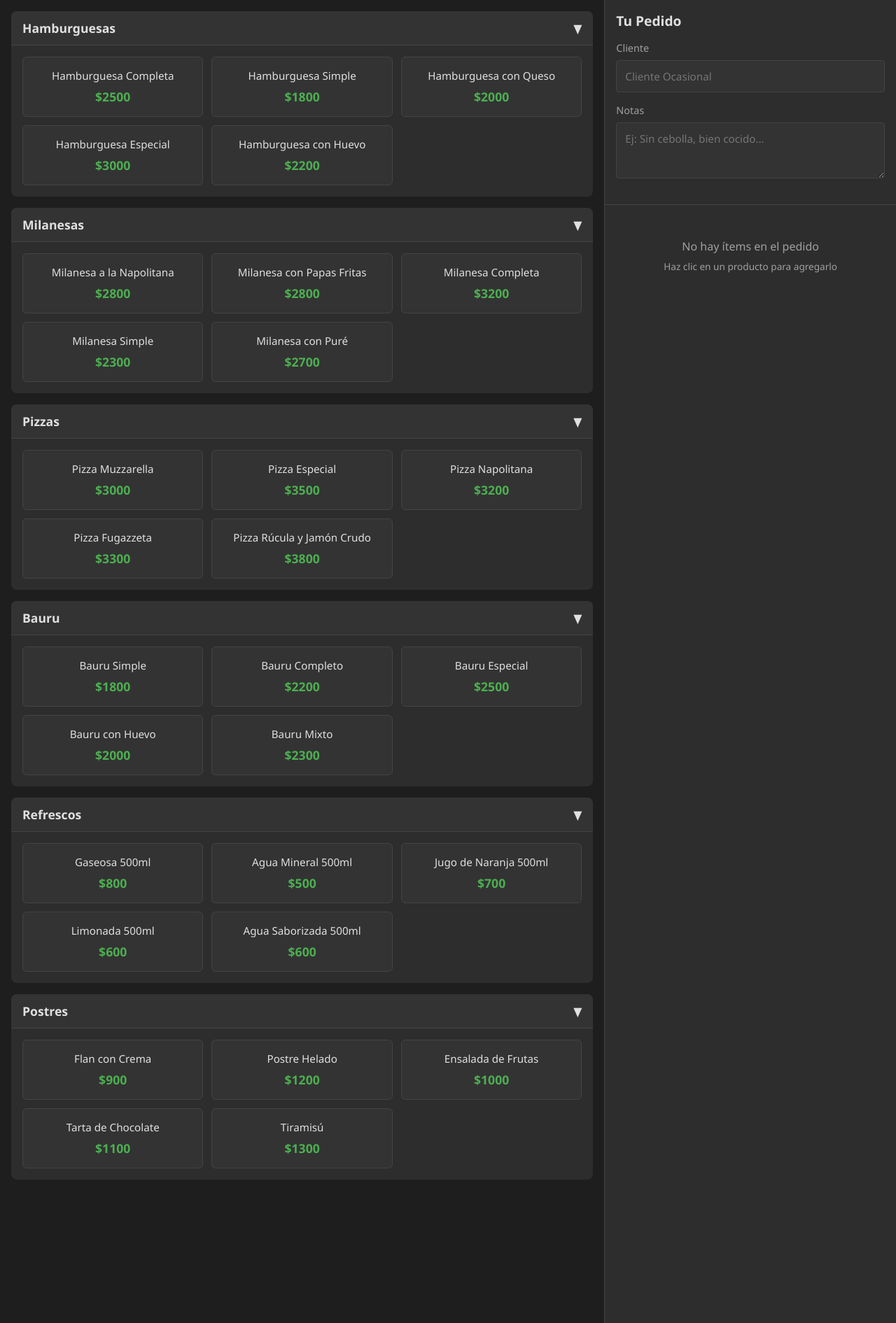
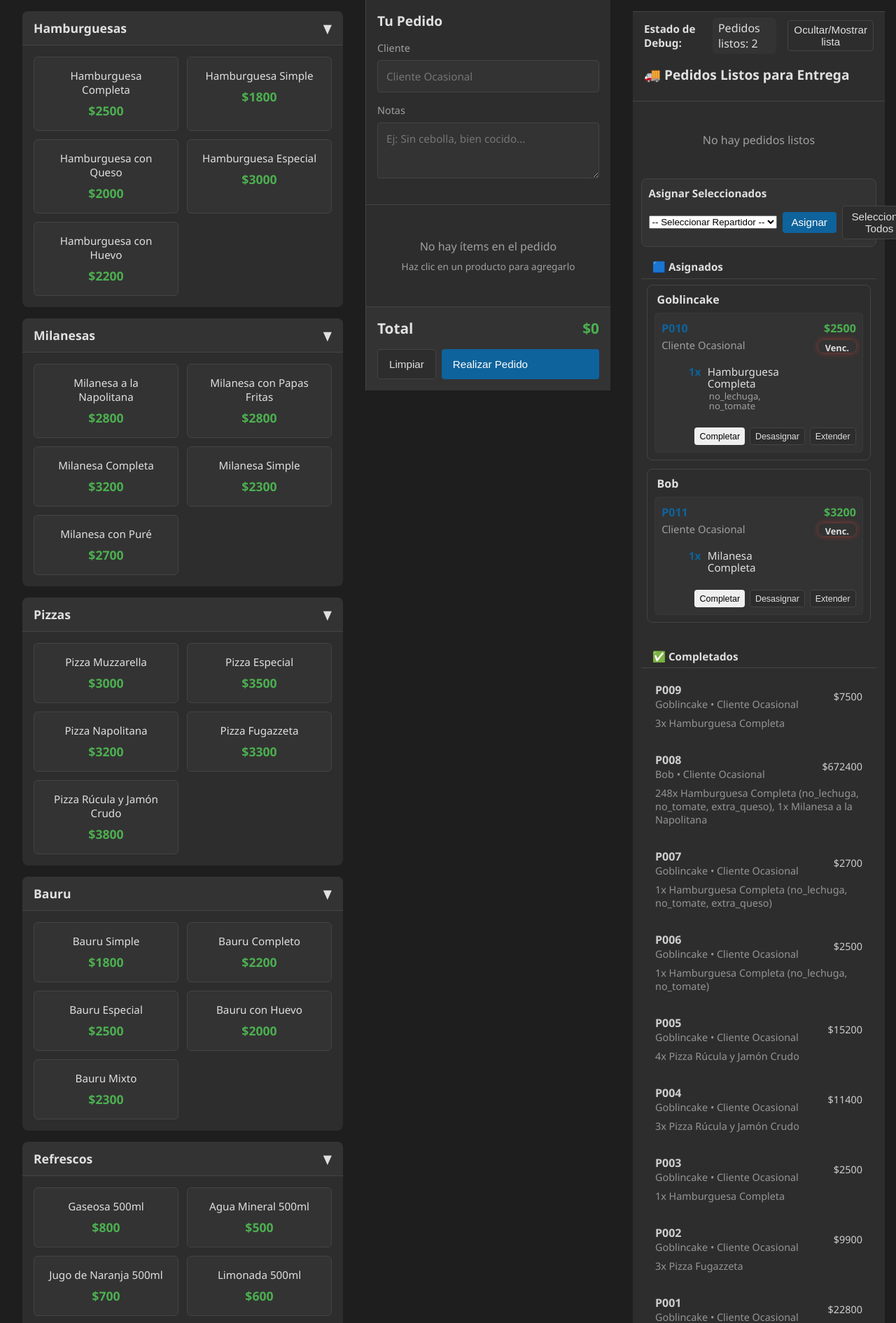
Before and after one commit to Goblincake/delicatessenV8, a Flask app: page / in a window 1280 px wide. Shown: the part 137-2028 px from the top of the page at 70% size. Run offline with Flask 3, Linux system fonts and the light colour scheme.

Commit message:
Layout: three-column menu|order|assignments; size adjustments

```diff
--- a/templates/index.html
+++ b/templates/index.html
@@ -61,14 +61,30 @@
         .main-content {
             display: flex;
             flex: 1;
-            overflow: hidden;
+            gap: 1rem;
+            align-items: flex-start;
+            overflow-y: auto;
+            padding: 0 1rem 1rem 1rem;
         }
 
         /* Menu Panel */
         .menu-panel {
-            flex: 2;
+            flex: 2 1 0;
             padding: 1rem;
             overflow-y: auto;
+            min-width: 280px;
+        }
+
+        .order-panel {
+            flex: 1 0 360px;
+            min-width: 300px;
+            max-width: 480px;
+        }
+
+        .ready-orders-panel {
+            flex: 0 0 360px;
+            min-width: 260px;
+            max-width: 380px;
         }
 
         .category {
@@ -758,65 +774,55 @@
                     </div>
                 </div>
             </div>
-        </main>
-
-        <!-- Ready Orders Panel (moved below container to avoid overlap) -->
-    </div>
-
-    <!-- Ready Orders Panel (placed below main container to avoid overlapping the menu) -->
-    <div class="ready-orders-panel" style="margin-top:1rem;">
-        <div style="padding:0.5rem 2rem; display:flex; gap:1rem; align-items:center;">
+
+            <!-- Ready Orders Panel (right column) -->
+            <aside class="ready-orders-panel" style="margin-left:1rem; width:360px; min-width:260px;">
+                <div style="padding:0.5rem 1rem; display:flex; gap:1rem; align-items:center;">
                     <strong style="font-size:0.95rem;">Estado de Debug:</strong>
                     <div id="readyDebug" style="background:var(--bg-card);padding:0.25rem 0.5rem;border-radius:6px;">Pedidos listos: <span id="readyCount">0</span></div>
                     <button id="toggleReadyBtn" class="btn btn-secondary" style="padding:0.25rem 0.5rem;">Ocultar/Mostrar lista</button>
                 </div>
-        <div class="order-header" style="padding:0.75rem 2rem;">
+                <div class="order-header" style="padding:0.5rem 1rem;">
                     <h2 id="readyTitle">🚚 Pedidos Listos para Entrega</h2>
                 </div>
-        <div style="display:flex; gap:1rem; padding:1rem;">
-            <div style="flex:1;">
+                <div style="padding:0.75rem; display:flex; flex-direction:column; gap:0.75rem;">
                     <div class="ready-orders-list" id="readyOrdersList" style="padding:0;">
-                    <div class="order-empty">
-                        <p>No hay pedidos listos</p>
-                    </div>
+                        <div class="order-empty"><p>No hay pedidos listos</p></div>
                     </div>
                     <!-- Bulk Assign Section -->
-                <div style="margin-top:1rem; padding:1rem; background:var(--bg-card); border-radius:8px; border:1px solid var(--border);">
-                    <h4 style="margin:0 0 0.5rem 0; font-size:1rem;">Asignar Seleccionados</h4>
+                    <div style="margin-top:0; padding:0.6rem; background:var(--bg-card); border-radius:8px; border:1px solid var(--border);">
+                        <h4 style="margin:0 0 0.5rem 0; font-size:0.95rem;">Asignar Seleccionados</h4>
                         <div style="display:flex; gap:0.5rem; align-items:center;">
                             <select id="bulkDriverSelect" style="flex:1;">
                                 <option value="">-- Seleccionar Repartidor --</option>
                             </select>
-                        <button id="bulkAssignBtn" class="btn btn-primary" style="padding:0.5rem 1rem;">Asignar</button>
-                        <button id="selectAllBtn" class="btn btn-secondary" style="padding:0.5rem 1rem;">Seleccionar Todos</button>
-                    </div>
-                </div>
-            </div>
-
-            <div id="assignedList" style="width:320px; min-width:260px;">
-                <div class="order-header" style="padding:0.5rem 1rem;">
-                    <h3 style="margin:0; font-size:1rem;">🟦 Asignados</h3>
-                </div>
-                <div style="padding:0.75rem;">
-                    <div class="order-empty" id="assignedEmpty">
-                        <p>No hay repartidores asignados</p>
-                    </div>
+                            <button id="bulkAssignBtn" class="btn btn-primary" style="padding:0.4rem 0.8rem;">Asignar</button>
+                            <button id="selectAllBtn" class="btn btn-secondary" style="padding:0.4rem 0.8rem;">Seleccionar Todos</button>
+                        </div>
+                    </div>
+
+                    <div id="assignedList">
+                        <div class="order-header" style="padding:0.4rem 1rem;">
+                            <h3 style="margin:0; font-size:0.95rem;">🟦 Asignados</h3>
+                        </div>
+                        <div style="padding:0.5rem;">
+                            <div class="order-empty" id="assignedEmpty"><p>No hay repartidores asignados</p></div>
                             <div id="assignedItems"></div>
                         </div>
                     </div>
 
-            <div id="completedList" style="width:320px; min-width:260px;">
-                <div class="order-header" style="padding:0.5rem 1rem;">
-                    <h3 style="margin:0; font-size:1rem;">✅ Completados</h3>
-                </div>
-                <div style="padding:0.75rem;">
-                    <div class="order-empty" id="completedEmpty">
-                        <p>No hay pedidos completados</p>
-                    </div>
+                    <div id="completedList">
+                        <div class="order-header" style="padding:0.4rem 1rem;">
+                            <h3 style="margin:0; font-size:0.95rem;">✅ Completados</h3>
+                        </div>
+                        <div style="padding:0.5rem;">
+                            <div class="order-empty" id="completedEmpty"><p>No hay pedidos completados</p></div>
                             <div id="completedItems"></div>
                         </div>
                     </div>
                 </div>
+            </aside>
+        </main>
     </div>
 
     <!-- Receipt Modal -->
```
Lines whose indentation alone changed are shown as unchanged.
